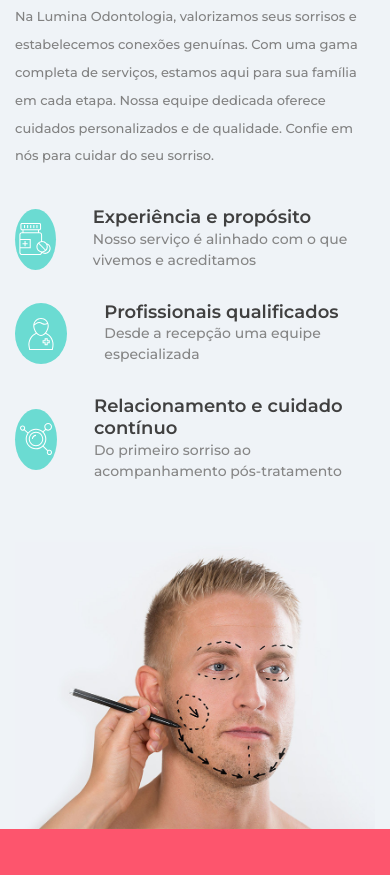
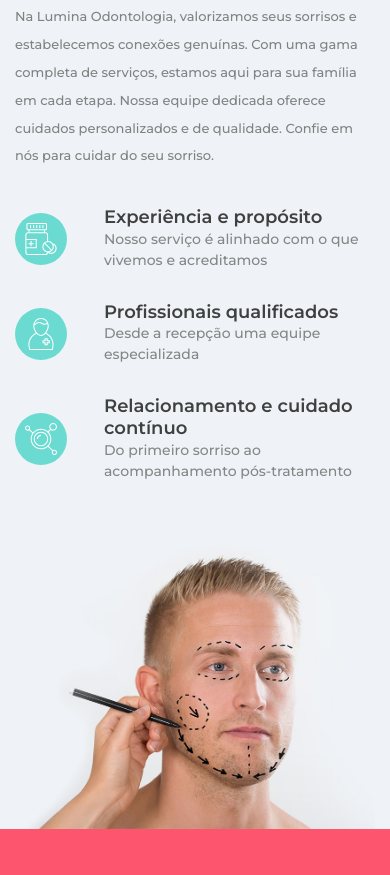
Before and after one commit to Valadares24/luminaodonto, a plain HTML site: page index.html in a window 390 px wide. Shown: the part 2270-3145 px from the top of the page. Drawn offline with Linux system fonts and the light colour scheme.

Commit message:
circulo responsivo  ajuste

```diff
--- a/styles/main_styles.css
+++ b/styles/main_styles.css
@@ -901,9 +901,10 @@ section
 }
 .icon_container
 {
-	width: 61px;
-	height: 61px;
-	border-radius: 50%;
+	/* width: 61px;
+	height: 61px; */
+	border-radius: 50px;
+	padding: 10px;
 	background: #6bdbd2;
 }
 .icon
```
